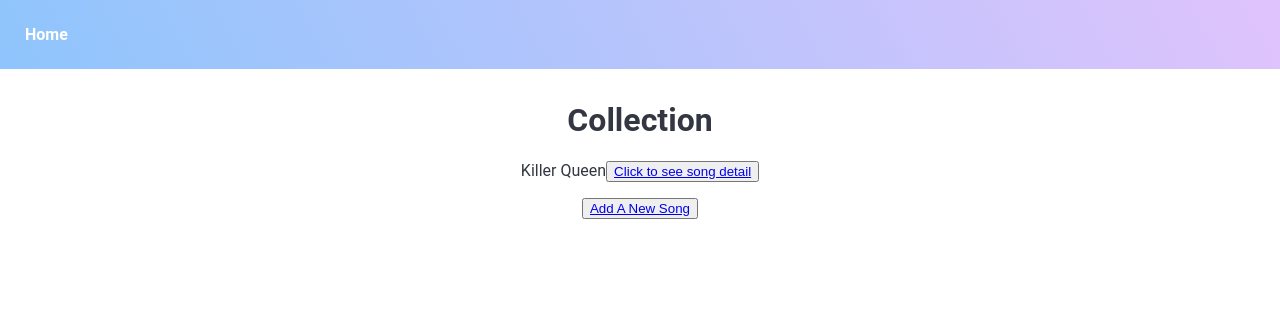
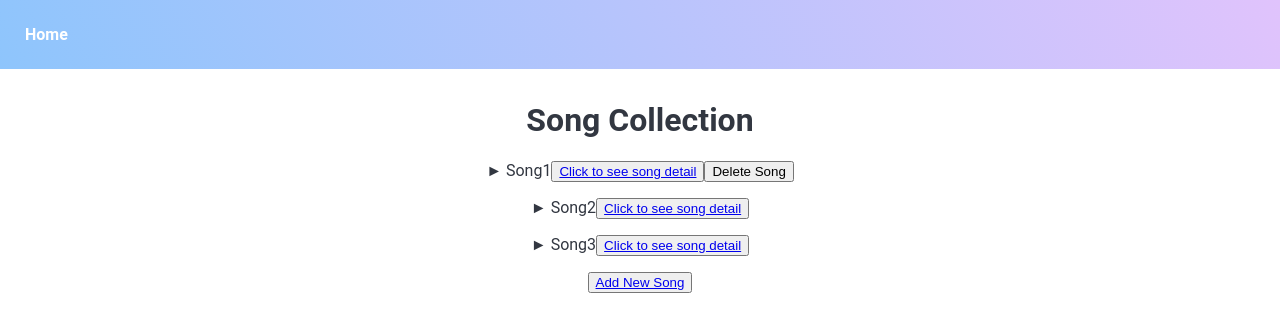
Before and after one commit to cmann80/Phase-3-project-frontend, a React (Create React App) app: page /songcollection in a window 1280 px wide. Shown: the top 332 px of the page. Built offline with nearby package versions, Linux system fonts and the light colour scheme.

Commit message:
updating routes to match jamboard wireframe, minimal css updates

```diff
--- a/src/components/SongCollection/SongCollection.js
+++ b/src/components/SongCollection/SongCollection.js
@@ -8,13 +8,13 @@ function SongCollection () {
     return (
         <div className='songcollection'>
 
-        <h1>Collection</h1>
-
-        <p>Killer Queen<button><Link to="/songdisplay"> Click to see song detail</Link></button></p>
-
-
-
-      <button><Link to="/songentry"> Add A New Song</Link></button>
+        <h1>Song Collection</h1>
+       <div>
+        <p>► Song1<button><Link to="/songdisplay"> Click to see song detail</Link></button><button>Delete Song</button></p>
+        <p>► Song2<button><Link to="/songdisplay"> Click to see song detail</Link></button></p>
+        <p>► Song3<button><Link to="/songdisplay"> Click to see song detail</Link></button></p>
+        </div>
+      <button><Link to="/songentry"> Add New Song</Link></button>
 
     </div>
     )
--- a/src/components/SongDisplay/SongDisplay.js
+++ b/src/components/SongDisplay/SongDisplay.js
@@ -7,10 +7,12 @@ const SongDisplay = () => {
         <div className='songdisplay'>
 
         <h1>Song Display</h1>
-        <p>Title</p>
-        <p>Artist</p>
-        <p>Genre</p>
-        <p>Rating</p>
+        <p>Title:</p>
+        <p>Artist:</p>
+        <p>Genre:</p>
+        <p>Your Rating:</p>
+        <p>Average Rating For All Users:</p>
+        <p>This song is in 5 other collections!</p>
 
 
         <button><Link to="/songcollection"> Back to Song Collection</Link></button>
--- a/src/components/UserEntry/UserEntry.js
+++ b/src/components/UserEntry/UserEntry.js
@@ -7,7 +7,7 @@ const User = () => {
     return (
         <div className='userentry'>
 
-        <h1>Enter Your Username</h1>
+        <h1>Enter Username</h1>
         <input
             type="text"
          />
```
Also changed, not shown: src/App.css (line endings or trailing spaces).
